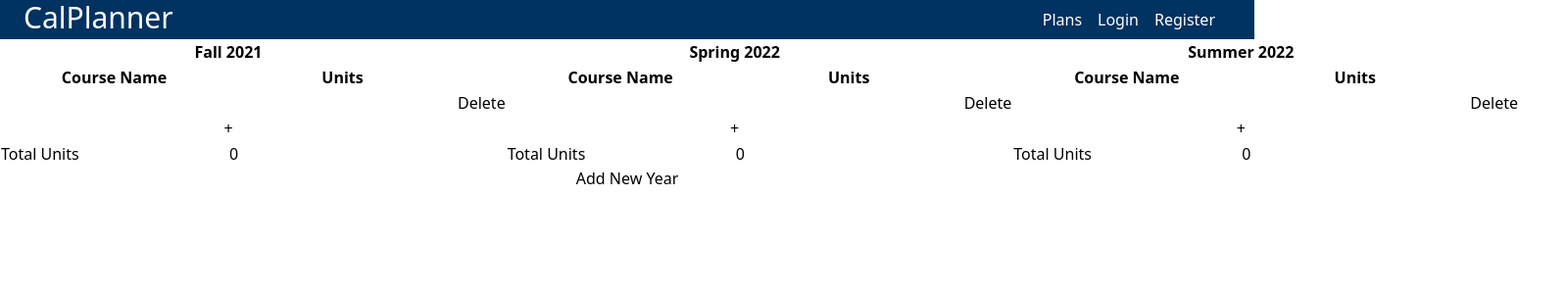
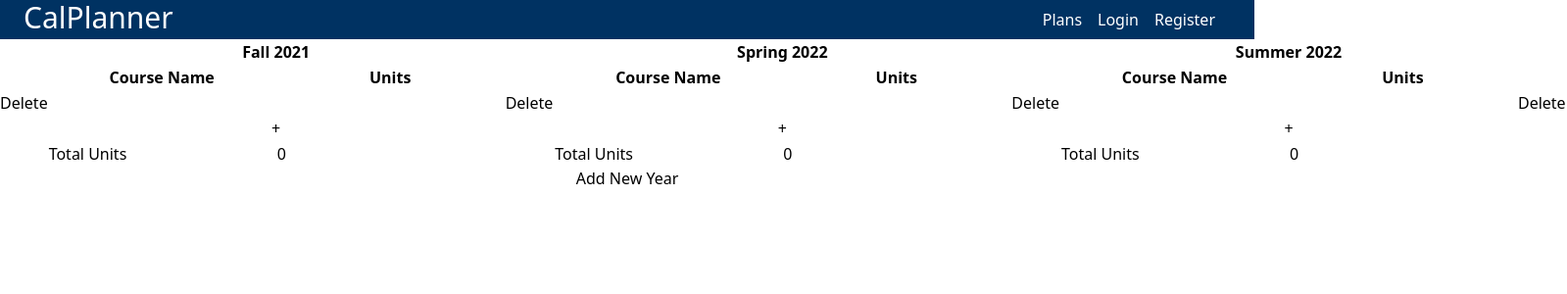
Before and after one commit to huytt621/calplanner, a React (Create React App) app in the folder frontend/: page /plans in a window 1280 px wide. Both pictures are taken after a click on the button "Add New Year". Shown: the top 300 px of the page at 98% size, 1599 px wide, since content can reach past the window. Built offline with nearby package versions, Linux system fonts and the light colour scheme; no server answers.

Commit message:
Add delete year buttons

```diff
--- a/frontend/src/components/Year.js
+++ b/frontend/src/components/Year.js
@@ -14,8 +14,16 @@ const Year = ({ year, yearIndex, plan, setPlan }) => {
       Cell: EditableCell
     }
   ]
+
+  const deleteYear = () => {
+    const newPlan = {...plan}
+    newPlan.years.splice(yearIndex, 1)
+    setPlan(newPlan)
+  }
+
   return (
     <div className="flex flex-row">
+      <button onClick={deleteYear}>Delete</button>
       {year.map((session, index) => <Session key={session.name} columns={[{ Header: session.name, columns: columns }]} data={session.courses} year={yearIndex} sessionIndex={index} plan={plan} setPlan={setPlan} />)}
     </div>
   )
```
